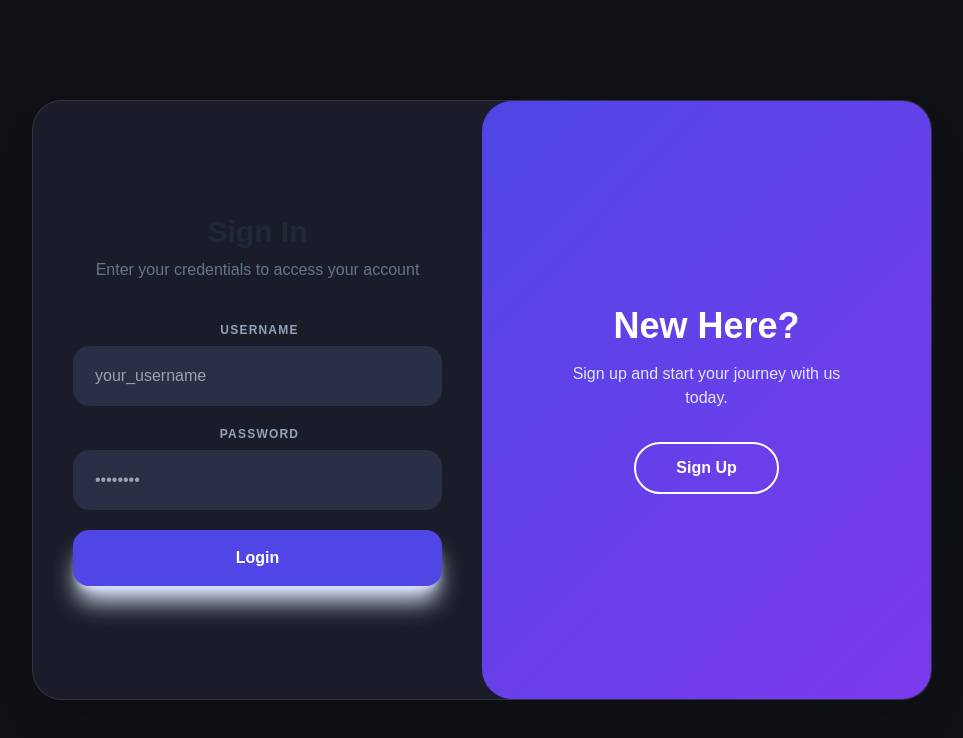
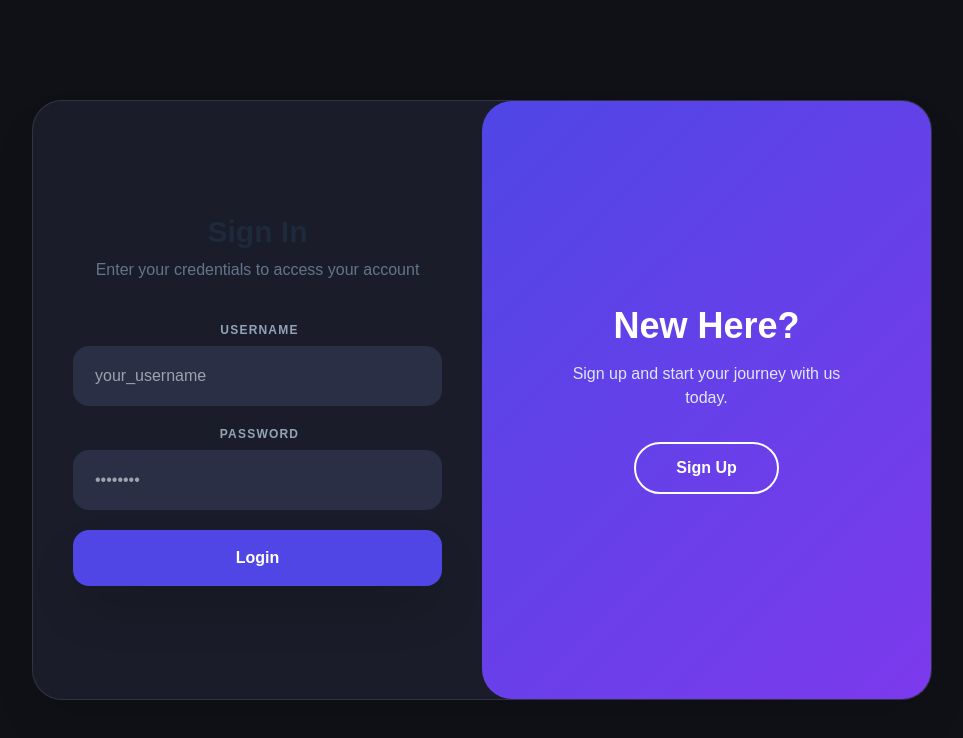
Before and after one commit to abhiiinavpc369/Whisp-_v1.1, a React (Create React App) app in the folder frontend/: page / in a window 1280 px wide. Shown: the top 738 px of the page, without its empty margins (158-1121 px from the left). Built offline with nearby package versions, Linux system fonts and the light colour scheme; no server answers.

Commit message:
Update loading text, enhance chat dark theme

```diff
--- a/frontend/src/components/Chat.js
+++ b/frontend/src/components/Chat.js
@@ -374,8 +374,8 @@ const Chat = ({ user, users, onUpdateUser, onUpdateUsers }) => {
         </aside>
 
         {/* Main Chat Window */}
-        <main id="chat-window" className={`flex-1 flex flex-col bg-white ${!sidebarHidden ? 'hidden md:flex' : ''}`}>
-          <header className="h-16 border-b border-slate-200 px-4 md:px-6 flex items-center justify-between shrink-0 bg-white z-10">
+        <main id="chat-window" className={`flex-1 flex flex-col bg-slate-800 ${!sidebarHidden ? 'hidden md:flex' : ''}`}>
+          <header className="h-16 border-b border-slate-600 px-4 md:px-6 flex items-center justify-between shrink-0 bg-slate-800 z-10">
             <div className="flex items-center gap-3">
               <button className="md:hidden p-2 -ml-2 hover:bg-slate-100 rounded-lg" onClick={toggleSidebar}>
                 <svg xmlns="http://www.w3.org/2000/svg" width="20" height="20" viewBox="0 0 24 24" fill="none" stroke="currentColor" strokeWidth="2">
--- a/frontend/src/components/Loading.js
+++ b/frontend/src/components/Loading.js
@@ -67,7 +67,7 @@ const Loading = ({ onLoadingComplete }) => {
         <p className="text-sm text-slate-400">{progress}%</p>
 
         <p className="text-lg font-semibold mt-4 animate-fade-in">
-          Made with 🧠 by Abhinav & Abhinav Shukla Exclusively
+          Made with ❤️ by Abhinav & Abhinav Shukla
         </p>
       </div>
 
--- a/frontend/src/components/Login.js
+++ b/frontend/src/components/Login.js
@@ -92,7 +92,7 @@ const Login = ({ onLogin }) => {
               />
             </div>
 
-            <button className="w-full bg-indigo-600 text-white font-bold py-4 rounded-2xl shadow-xl shadow-indigo-100 hover:bg-indigo-700 transform active:scale-[0.98] transition-all">
+            <button className="w-full bg-indigo-600 text-white font-bold py-4 rounded-2xl shadow-2xl hover:bg-indigo-700 transform active:scale-[0.98] transition-all">
               Login
             </button>
           </form>
```
